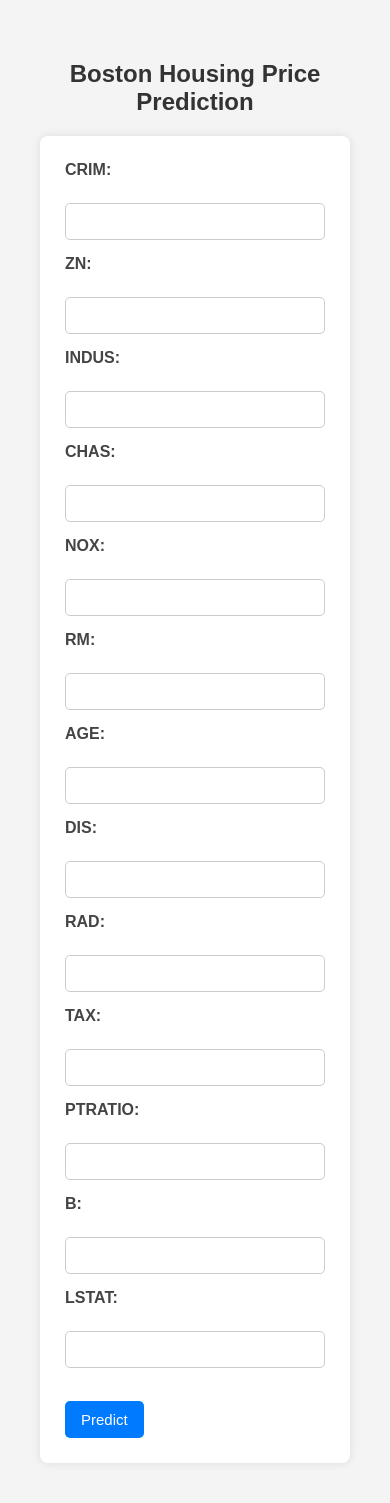
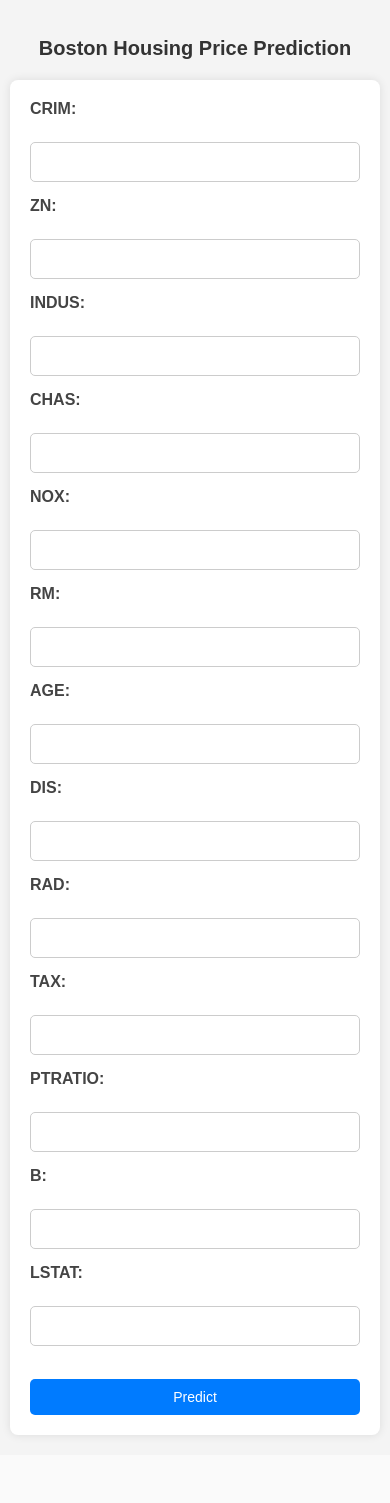
Before and after one commit to Akshaya-kothakapu/house_price_prediction, a Flask app: page / in a window 390 px wide. After the commit the page ends 1438 px from the top, so only its background shows below. Run offline with Flask 3, Linux system fonts and the light colour scheme; parts of the project's set-up code (start-up, migrations or seed data) failed here and were passed over.

Commit message:
index.html

```diff
--- a/templates/index.html
+++ b/templates/index.html
@@ -7,7 +7,7 @@
         font-family: Arial, sans-serif;
         background-color: #f4f4f4;
         margin: 0;
-        padding: 40px;
+        padding: 40px 20px;
     }
 
     h2 {
@@ -34,23 +34,27 @@
         color: #444;
     }
 
-    input[type="text"] {
+    input[type="text"],
+    input[type="number"],
+    input[type="email"] {
         width: 100%;
         padding: 10px;
         margin-bottom: 15px;
         border: 1px solid #ccc;
         border-radius: 5px;
         box-sizing: border-box;
+        font-size: 16px;
     }
 
     input[type="submit"] {
         background-color: #007BFF;
         color: white;
-        padding: 10px 16px;
+        padding: 12px 20px;
         border: none;
         border-radius: 5px;
         cursor: pointer;
-        font-size: 15px;
+        font-size: 16px;
+        width: 100%;
         transition: background-color 0.3s ease;
     }
 
@@ -62,9 +66,35 @@
         margin-top: 20px;
         color: green;
         font-weight: 500;
+        text-align: center;
+    }
+
+    /* Responsive Styles */
+    @media (max-width: 768px) {
+        body {
+            padding: 30px 15px;
+        }
+
+        form {
+            padding: 20px;
+        }
+    }
+
+    @media (max-width: 480px) {
+        body {
+            padding: 20px 10px;
+        }
+
+        h2 {
+            font-size: 20px;
+        }
+
+        input[type="submit"] {
+            font-size: 14px;
+            padding: 10px 16px;
+        }
     }
 </style>
-
 </head>
 <body>
     <h2>Boston Housing Price Prediction</h2>
```
